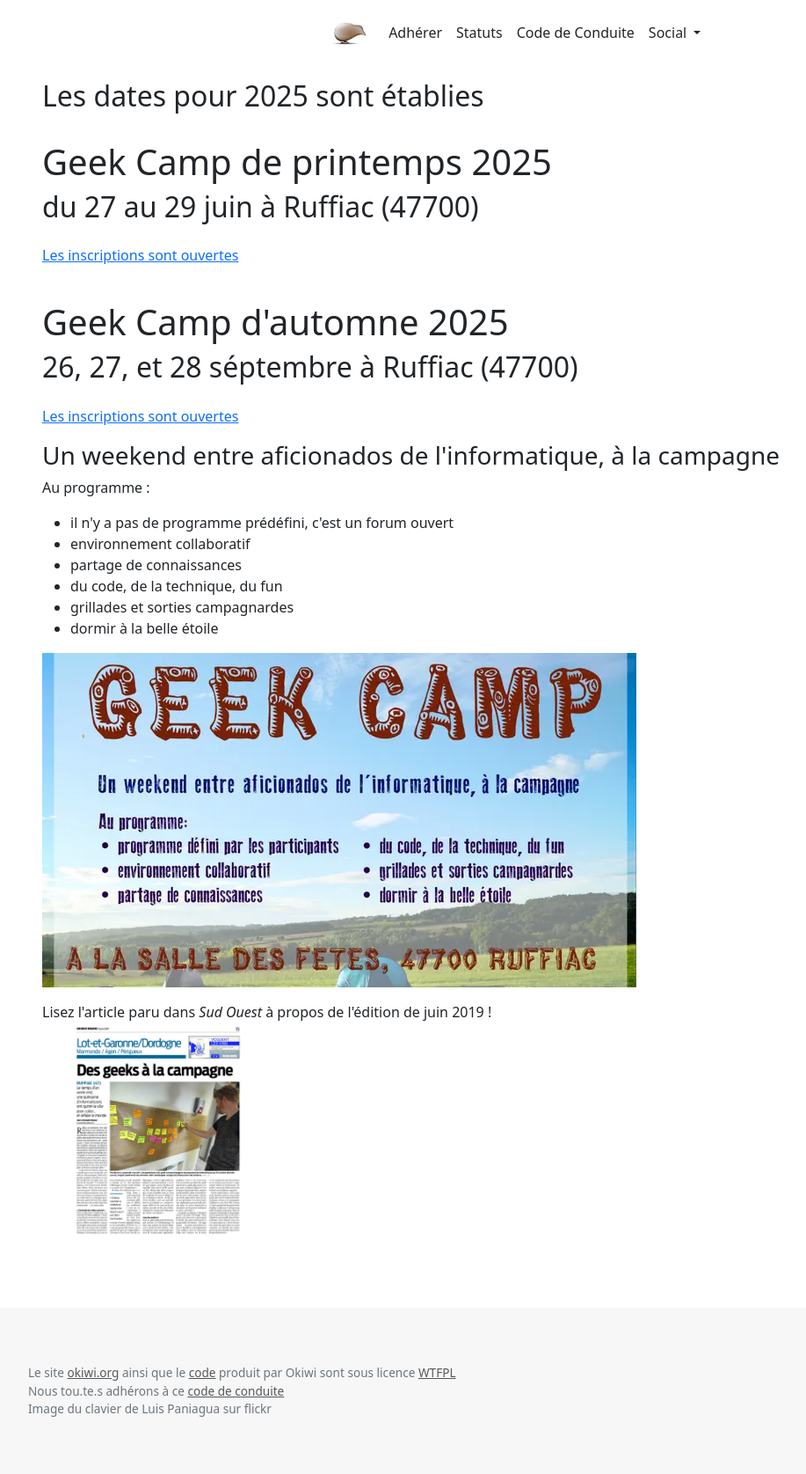
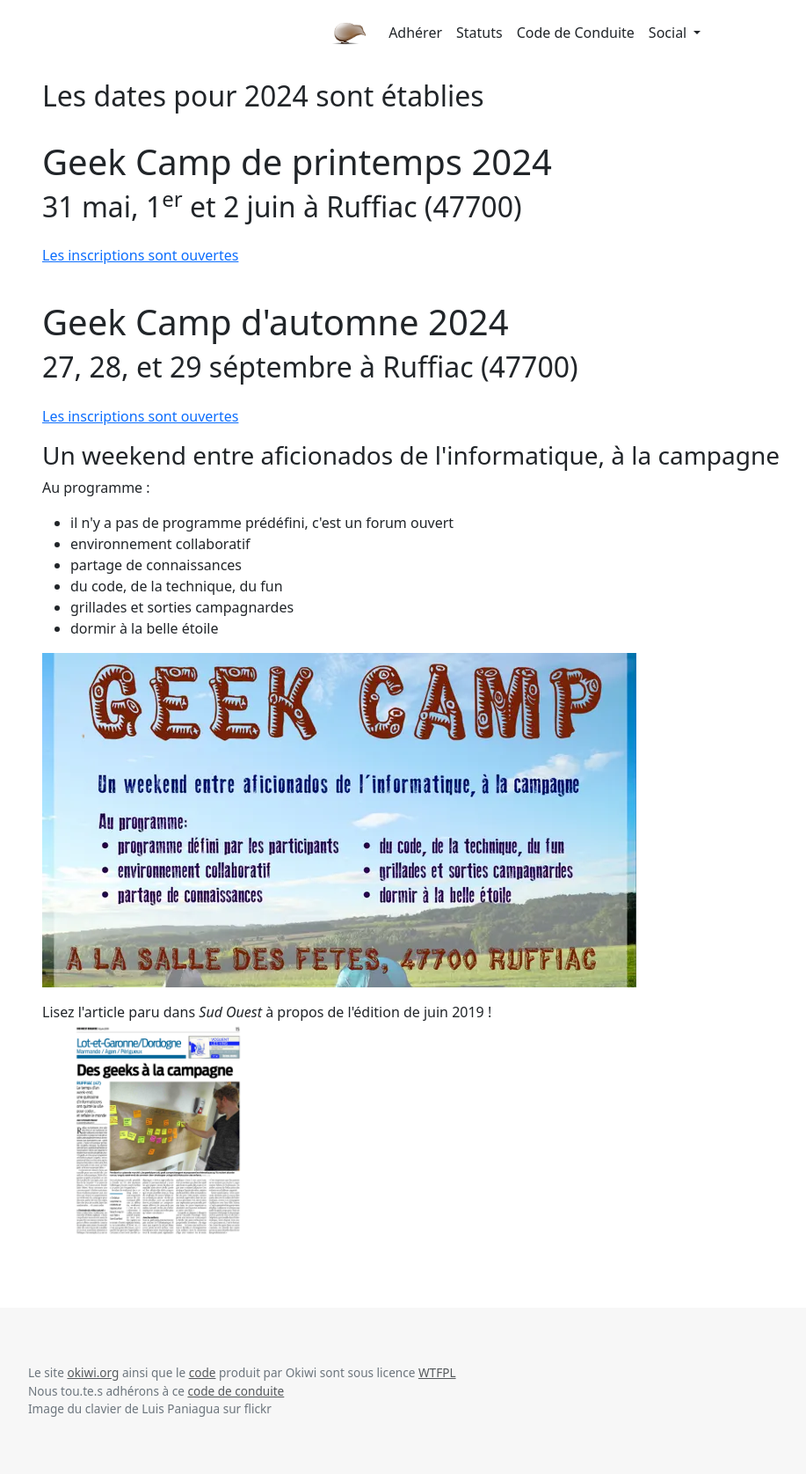
Before and after one commit to okiwi/okiwi.org, a Jekyll site: the page built from geek-camp/index.html, in a window 1280 px wide. Shown: the whole page at 88% size, without its empty margins (50-967 px from the left). Built offline with Jekyll 4.4.1, drawn with Linux system fonts in a browser that asks for light colours.

Commit message:
Revert "MaJ datesGeek Camp 2025" which was on the wrong branch
This reverts commit 5cec320342545d9d7e60c664357c4b2c28182789.

```diff
--- a/geek-camp/index.html
+++ b/geek-camp/index.html
@@ -1,25 +1,25 @@
 ---
 layout: default
-title: Geek Camp 2025 - Évènements Okiwi
+title: Geek Camp 2024 - Évènements Okiwi
 ---
 <div class="container">
     <div class="card" style="border: none">
         <div class="card-body">
-            <h2 class="card-title">Les dates pour 2025 sont établies</h2>
+            <h2 class="card-title">Les dates pour 2024 sont établies</h2>
                 <p class="pt-2">
-                    <h1>Geek Camp de printemps 2025</h1>
-                    <h2>du 27 au 29 juin à Ruffiac (47700)</h2>
+                    <h1>Geek Camp de printemps 2024</h1>
+                    <h2>31 mai, 1<sup>er</sup> et 2 juin à Ruffiac (47700)</h2>
                 </p>
                 <p class="row pt-2">
-                    <a href="https://www.meetup.com/software-craftsmanship-bdx/events/307102391/" target="_blank">Les
+                    <a href="https://www.meetup.com/software-craftsmanship-bdx/events/298299676/" target="_blank">Les
                         inscriptions sont ouvertes</a>
                 </p>
                 <p class="pt-2">
-                    <h1>Geek Camp d'automne 2025</h1>
-                    <h2>26, 27, et 28 séptembre à Ruffiac (47700)</h2>
+                    <h1>Geek Camp d'automne 2024</h1>
+                    <h2>27, 28, et 29 séptembre à Ruffiac (47700)</h2>
                 </p>
                 <p class="row pt-2">
-                    <a href="https://www.meetup.com/software-craftsmanship-bdx/events/307821882/" target="_blank">Les
+                    <a href="https://www.meetup.com/software-craftsmanship-bdx/events/298299761/" target="_blank">Les
                         inscriptions sont ouvertes</a>
                 </p>
             <h3>Un weekend entre aficionados de l'informatique, à la campagne</h3>
```
